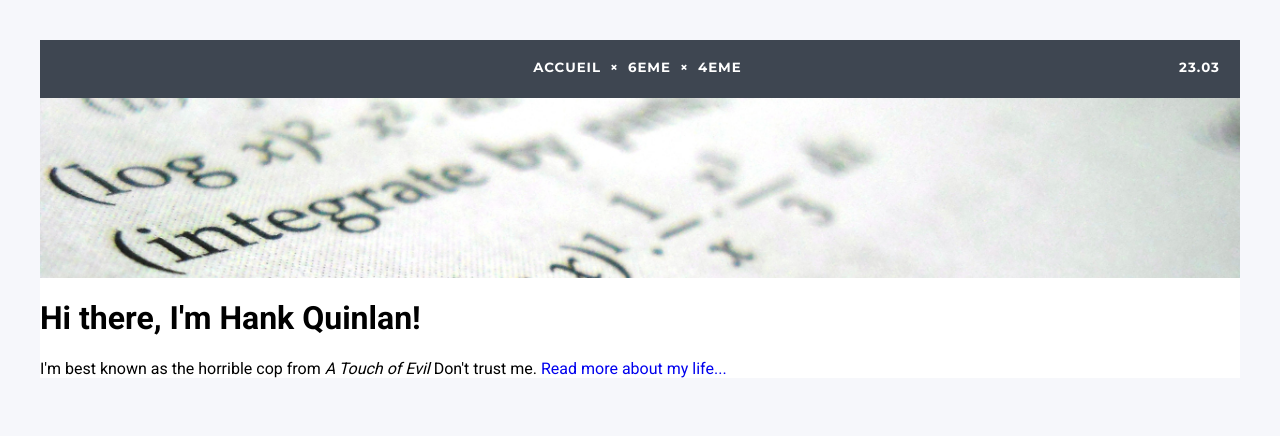
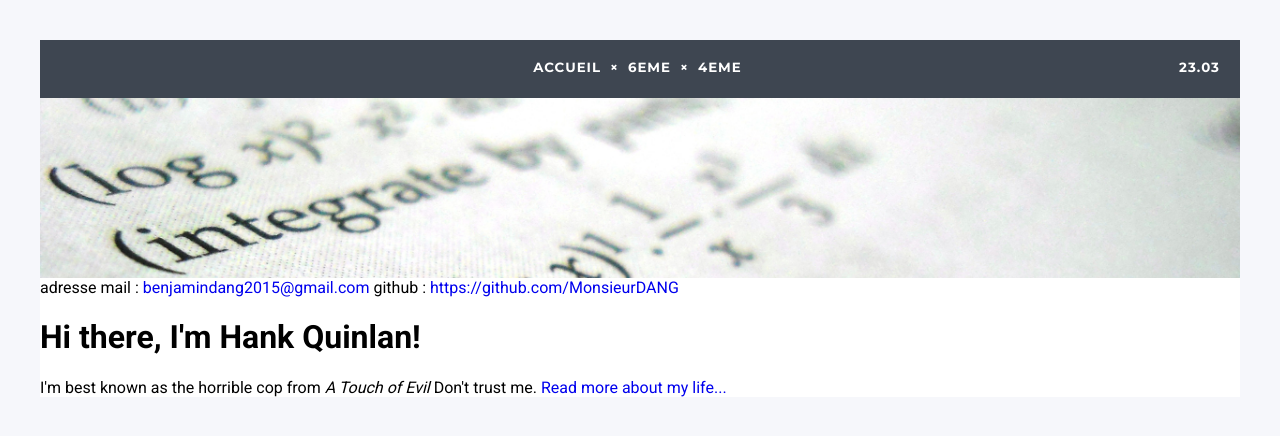
Before and after one commit to DangSinslay/DangSinslay.github.io, a Jekyll site: the page built from index.html, in a window 1280 px wide. Shown: the top 436 px of the page. Built offline with Jekyll 4.4.1, drawn with Linux system fonts in a browser that asks for light colours.

Commit message:
Update default.html

```diff
--- a/_layouts/default.html
+++ b/_layouts/default.html
@@ -29,9 +29,14 @@
 					<div id="date"></div>
 				</nav>
 			<div class="banner"></div>
+			<div class="subbar">
+				<span>adresse mail : <a href="benjamindang2015@gmail.com">benjamindang2015@gmail.com</a></span>
+				<span>github : <a href="https://github.com/MonsieurDANG">https://github.com/MonsieurDANG</a></span>
+			</div>
 			{{ content }}
 
 			</div><!-- /.container -->
+
 			<footer></footer>
 		</body>
 	</html>
```
